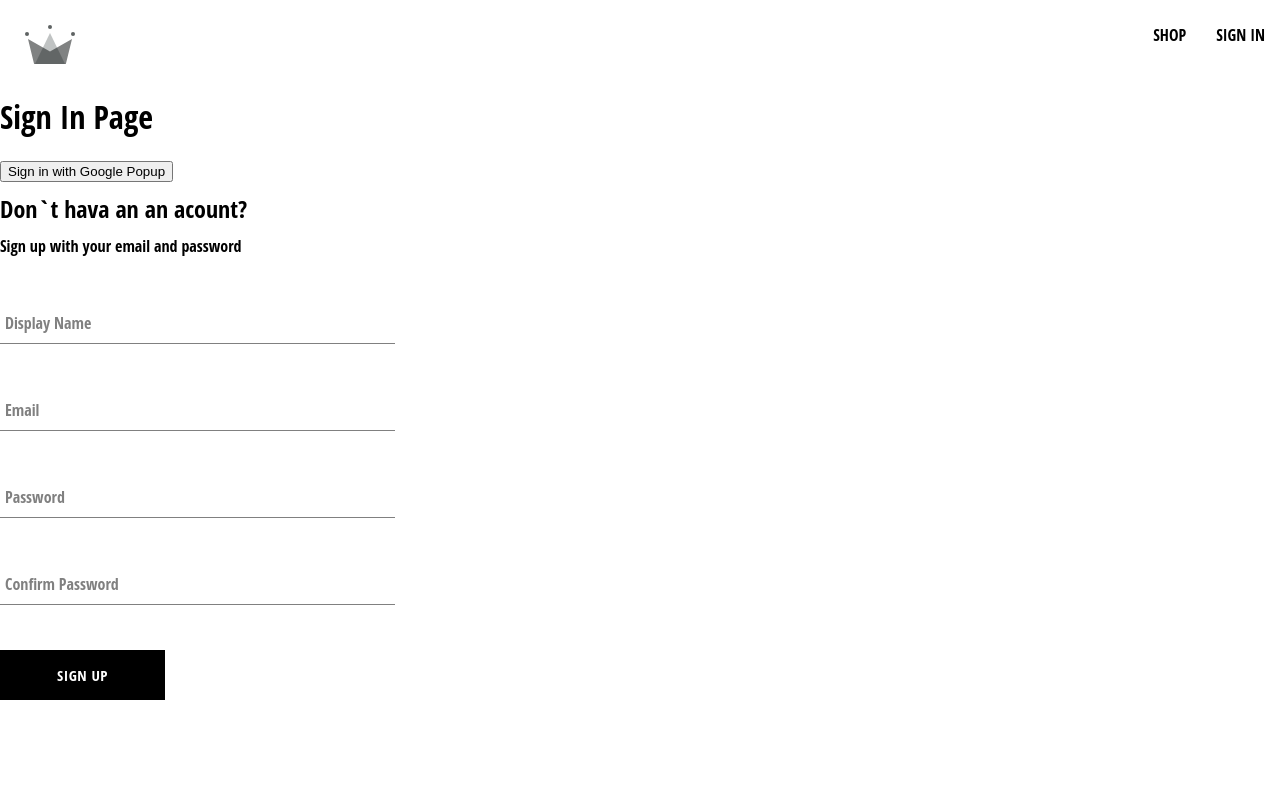
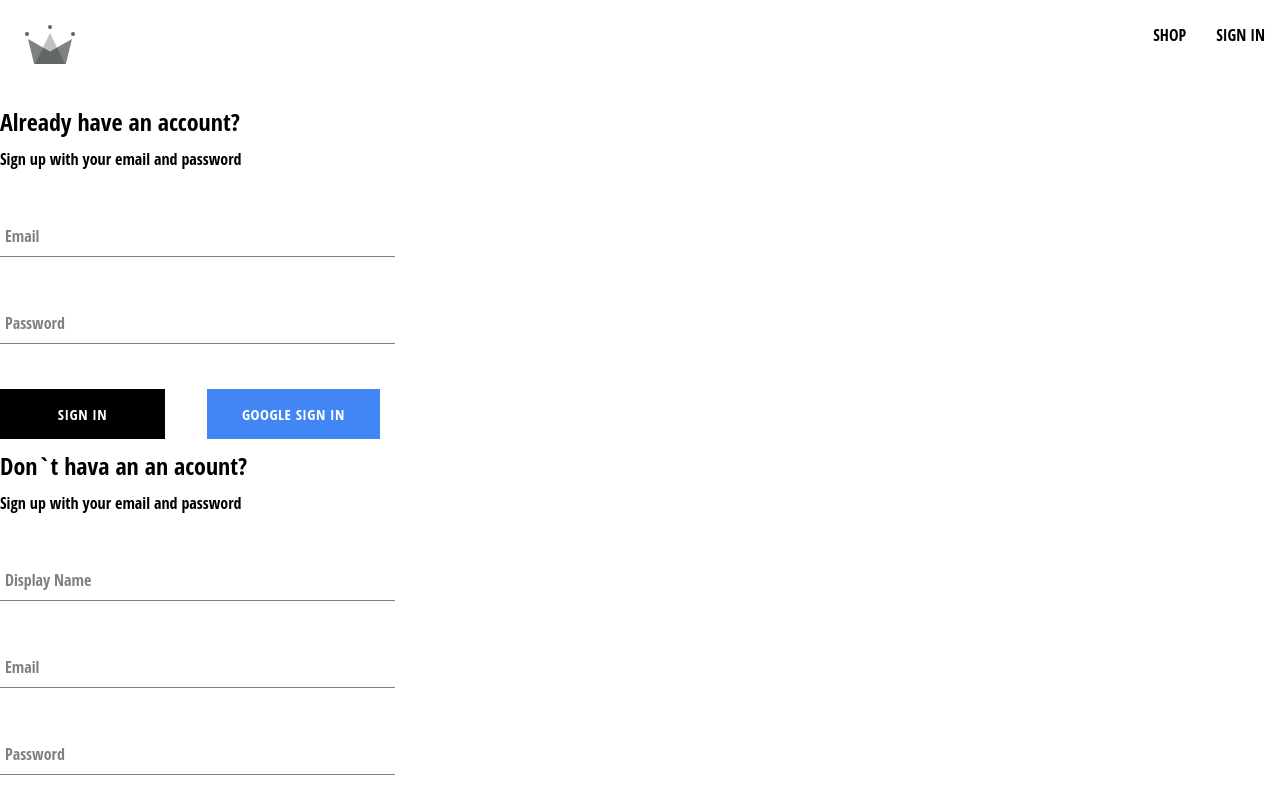
Before and after one commit to vrichtmann/e-comerce, a React (Create React App) app: page /auth in a window 1280 px wide. Shown: the top 800 px of the page. Built offline with nearby package versions, Linux system fonts and the light colour scheme; a web font is replaced by a local one.

Commit message:
firebase

```diff
--- /dev/null
+++ b/src/compoments/sign-in-form/sign-in-form.component.jsx
@@ -0,0 +1,89 @@
+import { useState } from "react";
+import { signInWithGooglePopup,
+         createUserDocumentFromAuth,
+         signInAuthUserWithEmailAndPassword } from "../../utils/firebase/firebase.utils";
+import FormInput from "../form-input/form-input.component";
+import Button from "../button/button.component";
+
+import "../form-input/form-input.component";
+import './sign-in-form.styles.scss';
+
+const defaultFormFields = {
+    email: '',
+    password: '',
+}
+
+const SignInForm = () => {
+    const [formFields, setFormFields] = useState(defaultFormFields)
+    const {email, password } = formFields;
+
+    console.log(formFields);
+
+    const resetFormFields = () =>{
+        setFormFields(defaultFormFields);
+    }
+
+    // useEffect(() => {
+    //     async function fetchData(){
+    //         const response = await getRedirectResult(auth);
+    //         if(response){
+    //             const userDocRef = await createUserDocumentFromAuth(response.user)
+    //         }
+    //     }
+    //     fetchData();
+    // }, []);
+
+    const signInWithGoogle = async () => {
+        const {user} = await signInWithGooglePopup();
+        await createUserDocumentFromAuth(user);
+    };
+
+    const handleSubmit = async (event) => {
+        event.preventDefault();
+
+        try {
+            console.log("AKI");
+            const response = await signInAuthUserWithEmailAndPassword(email, password);
+            console.log(response);
+            resetFormFields();
+        } catch(error){
+            switch(error.code){
+                case 'auth/wrong-password':
+                    alert('incorrect password for email');
+                    break;
+
+                case 'auth/user-not-found':
+                    alert('no user associeted with');
+                    break;
+
+                default:
+                    console.log(error)
+            }
+            console.log(error);
+        }
+    }
+
+    const handleChange = (event) => {
+        const {name, value} = event.target;
+        setFormFields({...formFields, [name]: value })
+    };
+
+    return (
+        <div className="sign-up-container">
+            <h2>Already have an account?</h2>
+            <span>Sign up with your email and password</span>
+            <form onSubmit={handleSubmit}>
+                <FormInput label='Email' type="email" required onChange={handleChange} name="email" value={email}/>
+                <FormInput label='Password' type="password" required onChange={handleChange} name="password" value={password}/>
+
+                <div className="buttons-container">
+                    <Button type="submit">Sign In</Button>
+                    <Button type='button' buttonType='google' onClick={signInWithGoogle}>Google sign in</Button>
+                </div>
+
+            </form>
+        </div>
+    )
+}
+
+export default SignInForm;
--- /dev/null
+++ b/src/compoments/sign-in-form/sign-in-form.styles.scss
@@ -0,0 +1,14 @@
+.sign-up-container{
+    display:flex;
+    flex-direction: column;
+    width: 380px;
+
+    h2{
+        margin: 10px 0px;
+    }
+
+    .buttons-container{
+        display: flex;
+        justify-content: space-between;
+    }
+}
--- a/src/routes/authentication/authentication.component.jsx
+++ b/src/routes/authentication/authentication.component.jsx
@@ -8,29 +8,13 @@
     createUserDocumentFromAuth
     } from '../../utils/firebase/firebase.utils'
 
+import SignInForm from '../../compoments/sign-in-form/sign-in-form.component';
 import SignUpForm from '../../compoments/sign-up-form/sign-up-form.component';
 
 const Authentication = () => {
-
-    // useEffect(() => {
-    //     async function fetchData(){
-    //         const response = await getRedirectResult(auth);
-    //         if(response){
-    //             const userDocRef = await createUserDocumentFromAuth(response.user)
-    //         }
-    //     }
-    //     fetchData();
-    // }, []);
-
-    const logGoogleUser = async () => {
-        const {user} = await signInWithGooglePopup();
-        const userDocREf = await createUserDocumentFromAuth(user);
-    };
-
     return(
-        <div>
-            <h1>Sign In Page</h1>
-            <button onClick={logGoogleUser}>Sign in with Google Popup</button>
+        <div className='authentication-container'>
+            <SignInForm/>
             <SignUpForm/>
             {/* <button onClick={signInWithGoogleRedirect}>Sign in with Google Redirect</button> */}
         </div>
--- /dev/null
+++ b/src/routes/authentication/authentication.stylers.scss
@@ -0,0 +1,6 @@
+.authentication-container{
+    display: flex;
+    width: 900px;
+    justify-content: space-between;
+    margin: 30px auto;
+}
--- a/src/utils/firebase/firebase.utils.js
+++ b/src/utils/firebase/firebase.utils.js
@@ -4,7 +4,8 @@
          signInWithRedirect,
          signInWithPopup,
          GoogleAuthProvider,
-         createUserWithEmailAndPassword} from 'firebase/auth';
+         createUserWithEmailAndPassword,
+        signInWithEmailAndPassword} from 'firebase/auth';
 import { getFirestore, doc, getDoc, setDoc } from 'firebase/firestore'
 
 
@@ -64,3 +65,9 @@
 
     return await createUserWithEmailAndPassword(auth, email, password)
 }
+
+export const signInAuthUserWithEmailAndPassword = async (email, password) =>{
+    if(!email || !password) return;
+
+    return await signInAuthUserWithEmailAndPassword(auth, email, password)
+}
```
